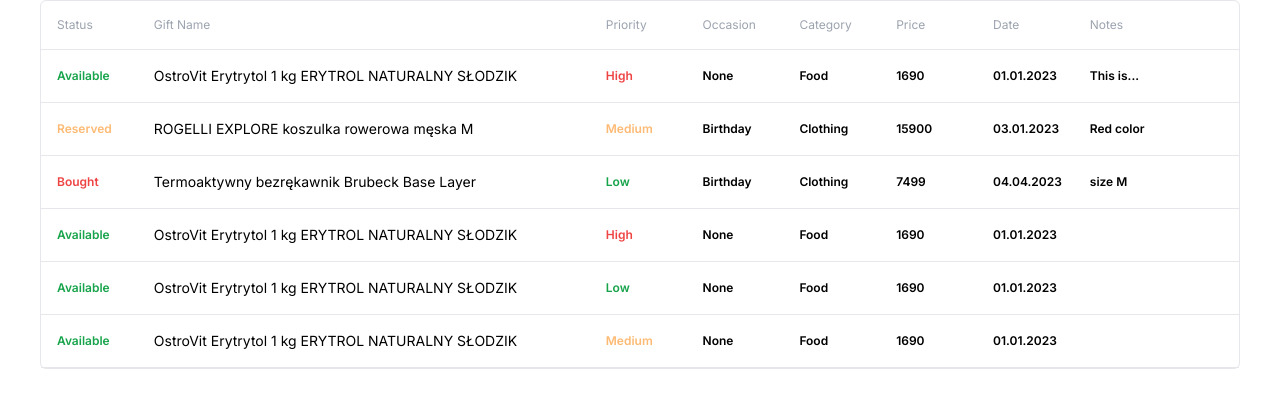
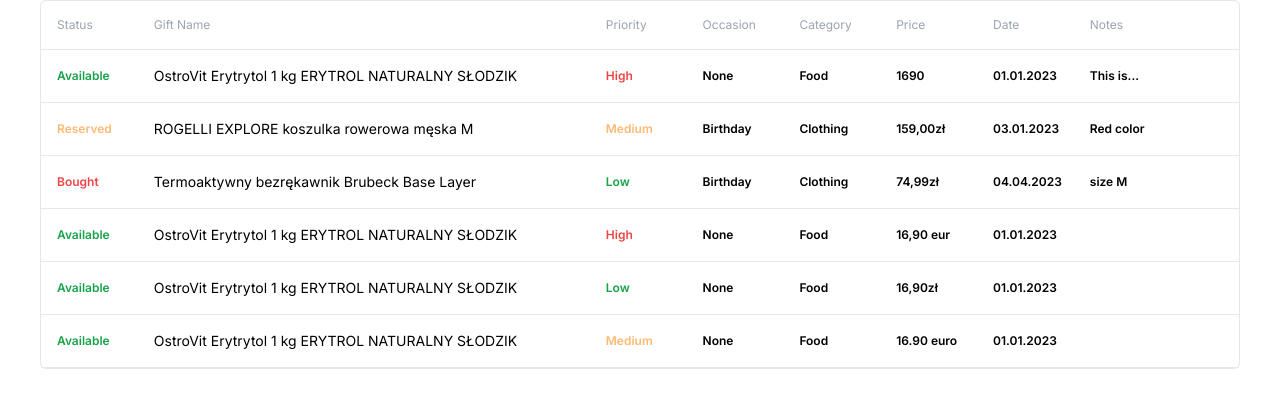
Before and after one commit to mazurcodes/Gifter-Next13, a Next.js app: page /results in a window 1280 px wide. Shown: the part 228-627 px from the top of the page. Built offline with nearby package versions, Linux system fonts and the light colour scheme.

Commit message:
change type w/o gift id and price to string with currency

```diff
--- a/app/data/giftsData.ts
+++ b/app/data/giftsData.ts
@@ -3,7 +3,6 @@
 
 export const giftsData: GiftsDataType[] = [
   {
-    id: 1,
     ownerEmail: 'some@example.com',
     status: Status.AVAILABLE,
     name: 'OstroVit Erytrytol 1 kg ERYTROL NATURALNY SŁODZIK',
@@ -20,7 +19,6 @@
     ],
   },
   {
-    id: 2,
     ownerEmail: 'some@example.com',
     status: Status.RESERVED,
     name: 'ROGELLI EXPLORE koszulka rowerowa męska M',
@@ -28,12 +26,11 @@
     occasion: Occasion.BITHDAY,
     category: Category.CLOTHING,
     notes: 'Red color',
-    price: '15900',
+    price: '159,00zł',
     date: '03.01.2023',
     links: [],
   },
   {
-    id: 3,
     ownerEmail: 'some@example.com',
     status: Status.BOUGHT,
     name: 'Termoaktywny bezrękawnik Brubeck Base Layer',
@@ -41,12 +38,11 @@
     occasion: Occasion.BITHDAY,
     category: Category.CLOTHING,
     notes: 'size M',
-    price: '7499',
+    price: '74,99zł',
     date: '04.04.2023',
     links: [],
   },
   {
-    id: 4,
     ownerEmail: 'some@example.com',
     status: Status.AVAILABLE,
     name: 'OstroVit Erytrytol 1 kg ERYTROL NATURALNY SŁODZIK',
@@ -54,12 +50,11 @@
     occasion: Occasion.NONE,
     category: Category.FOOD,
     notes: '',
-    price: '1690',
+    price: '16,90 eur',
     date: '01.01.2023',
     links: [],
   },
   {
-    id: 5,
     ownerEmail: 'some@example.com',
     status: Status.AVAILABLE,
     name: 'OstroVit Erytrytol 1 kg ERYTROL NATURALNY SŁODZIK',
@@ -67,12 +62,11 @@
     occasion: Occasion.NONE,
     category: Category.FOOD,
     notes: '',
-    price: '1690',
+    price: '16,90zł',
     date: '01.01.2023',
     links: [],
   },
   {
-    id: 6,
     ownerEmail: 'some@example.com',
     status: Status.AVAILABLE,
     name: 'OstroVit Erytrytol 1 kg ERYTROL NATURALNY SŁODZIK',
@@ -80,7 +74,7 @@
     occasion: Occasion.NONE,
     category: Category.FOOD,
     notes: '',
-    price: '1690',
+    price: '16.90 euro',
     date: '01.01.2023',
     links: [],
   },
--- a/app/types/index.ts
+++ b/app/types/index.ts
@@ -8,7 +8,6 @@
 };
 
 export type GiftsDataType = {
-  id: number;
   ownerEmail: string;
   status: Status;
   name: string;
```
